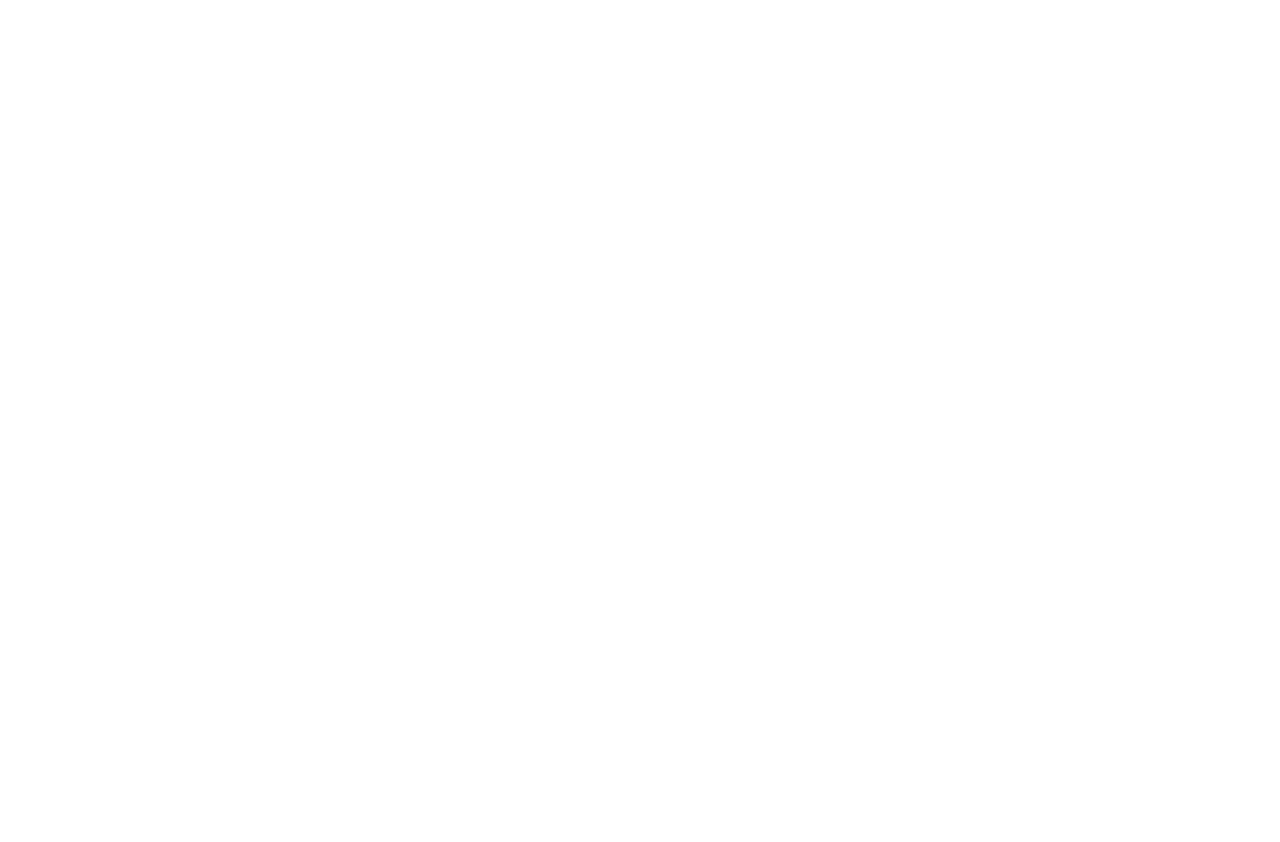
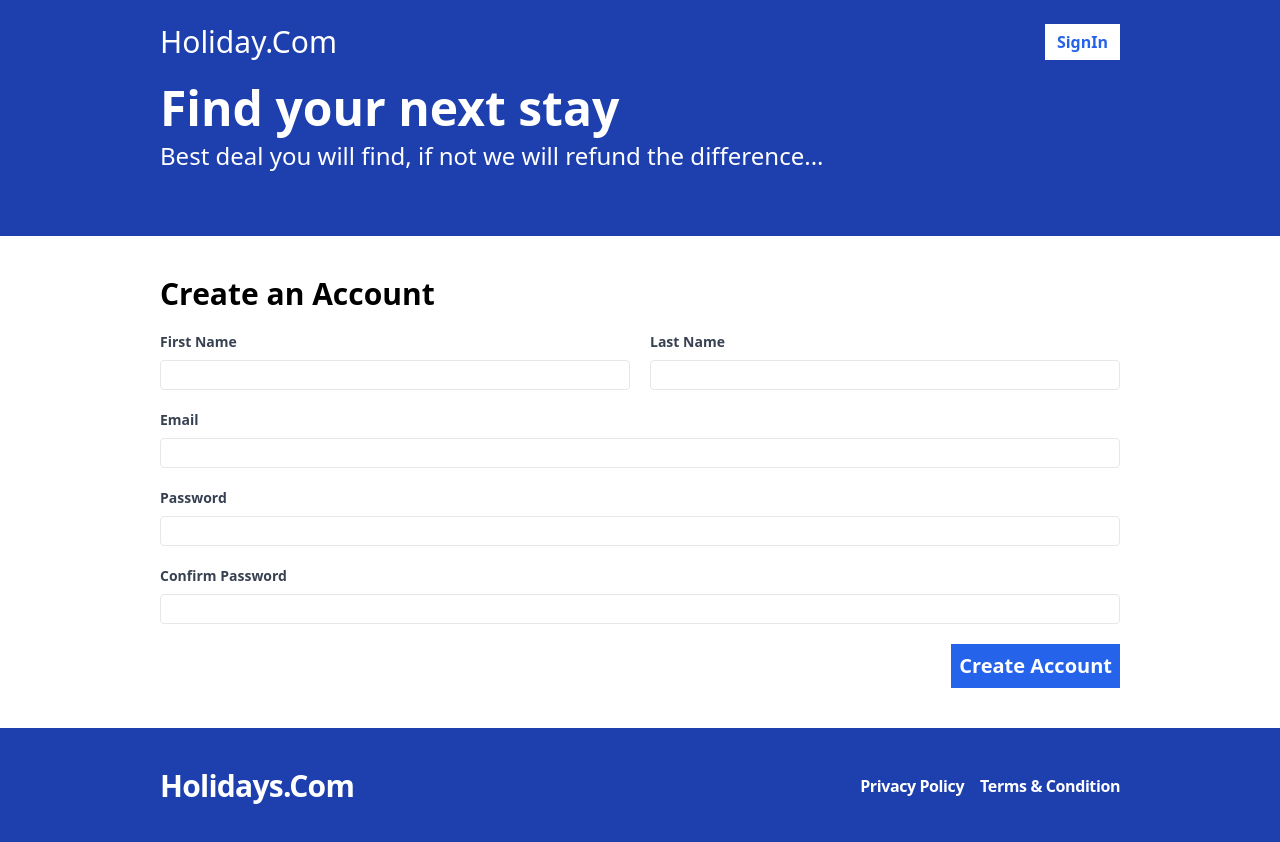
Before and after one commit to kunalmalik11/booking-app, a React (Vite) app in the folder client/: page /register in a window 1280 px wide. Before the commit this address had no page. Before the commit the page ends 800 px from the top, so only its background shows below. Built offline with nearby package versions, Linux system fonts and the light colour scheme; no server answers.

Commit message:
register user

```diff
--- a/client/package.json
+++ b/client/package.json
@@ -12,6 +12,8 @@
   "dependencies": {
     "react": "^18.2.0",
     "react-dom": "^18.2.0",
+    "react-hook-form": "^7.49.2",
+    "react-query": "^3.39.3",
     "react-router-dom": "^6.21.1"
   },
   "devDependencies": {
--- a/client/src/App.tsx
+++ b/client/src/App.tsx
@@ -1,5 +1,6 @@
 import { Route, BrowserRouter as Router, Routes } from "react-router-dom"
 import Layout from "./layouts/Layout"
+import Register from "./pages/Register"
 
 function App() {
 
@@ -9,6 +10,7 @@
       <Routes>
         <Route path="/" element={<Layout> <p>Home page</p></Layout>}/>
         <Route path="/search" element={<Layout> <p>searching page</p></Layout>}/>
+        <Route path="/register" element={<Layout><Register></Register></Layout>}/>
       </Routes>
     </Router>
   )
--- /dev/null
+++ b/client/src/api-client.ts
@@ -0,0 +1,17 @@
+import { RegisterFormData } from "./pages/Register";
+
+const API_BASE_URL=import.meta.env.VITE_API_BASE_URL;
+
+export const register=async (formData:RegisterFormData)=>{
+    const response=await fetch(`${API_BASE_URL}/api/users/register`,{
+        method:'POST',
+        headers:{
+            "Content-Type":"application/json"
+        },
+        body:JSON.stringify(formData)
+    })
+    const responseBody=await response.json();
+    if(!response.ok){
+        throw new Error(responseBody.message);
+    }
+}
--- a/client/src/main.tsx
+++ b/client/src/main.tsx
@@ -2,9 +2,22 @@
 import ReactDOM from 'react-dom/client'
 import App from './App.tsx'
 import './index.css'
+import { QueryClient, QueryClientProvider } from 'react-query'
+
+const queryClient=new QueryClient({
+  defaultOptions:{
+    queries:{
+      retry:0,
+    }
+  }
+})
 
 ReactDOM.createRoot(document.getElementById('root')!).render(
   <React.StrictMode>
+    <QueryClientProvider client={queryClient}>
+
     <App />
+    </QueryClientProvider>
+
   </React.StrictMode>,
 )
--- /dev/null
+++ b/client/src/pages/Register.tsx
@@ -0,0 +1,91 @@
+import { useForm } from "react-hook-form"
+import { useMutation } from "react-query";
+import * as apiClient from '../api-client'
+ export type RegisterFormData={
+    firstName:string,
+    lastName:string,
+    email:string,
+    password:string,
+    confirmPassword:string;
+}
+
+
+const Register = () => {
+
+    const {register,watch,handleSubmit,formState:{errors}}=useForm<RegisterFormData>();
+    const mutation=useMutation(apiClient.register,{
+        onSuccess:()=>{
+            console.log("reg successful");
+        },
+        onError:(error:Error)=>{
+            console.log(error.message);
+        },
+    });
+
+    const onSubmit=handleSubmit((data)=>{
+        mutation.mutate(data);
+    })
+
+  return (
+    <form className="flex flex-col gap-5" onSubmit={onSubmit}>
+        <h2 className="text-3xl font-bold">Create an Account</h2>
+        <div className="flex flex-col md:flex-row gap-5 ">
+            <label className="text-gray-700 text-sm font-bold flex flex-col gap-2 flex-1" >
+                First Name
+                <input className="border rounded w-fill py-1 px-2 font-normal" {...register("firstName",{required:"This field is required"})}></input>
+                {errors.firstName && (
+                    <span className="text-red-500">{errors.firstName.message}</span>
+                )}
+            </label>
+            <label className="text-gray-700 text-sm font-bold flex flex-col gap-2 flex-1" >
+                Last Name
+                <input className="border rounded w-fill py-1 px-2 font-normal" {...register("lastName",{required:"This field is required"})}></input>
+                {errors.lastName && (
+                    <span className="text-red-500">{errors.lastName.message}</span>
+                )}
+            </label>
+        </div>
+        <label className="text-gray-700 text-sm font-bold flex flex-col gap-2 flex-1" >
+                Email
+                <input type="email" className="border rounded w-fill py-1 px-2 font-normal" {...register("email",{required:"This field is required"})}></input>
+                {errors.email && (
+                    <span className="text-red-500">{errors.email.message}</span>
+                )}
+        </label>
+        <label  className="text-gray-700 text-sm font-bold flex flex-col gap-2 flex-1"
+         >
+                Password
+                <input type="password" className="border rounded w-fill py-1 px-2 font-normal"
+                {...register("password",{required:"This field is required",
+                minLength:{
+                    value:6,
+                    message:"Password must be atlease 6 char long"
+                }})}></input>
+                {errors.password && (
+                    <span className="text-red-500">{errors.password.message}</span>
+                )}
+        </label>
+        <label className="text-gray-700 text-sm font-bold flex flex-col gap-2 flex-1"
+        >
+                Confirm Password
+                <input type="password" className="border rounded w-fill py-1 px-2 font-normal" {...register("confirmPassword",{validate:(val)=>{
+            if(!val){
+                return "this field is required"
+            }else if(watch("password")!==val){
+                return "YOur passwords do not match"
+            }
+            }}
+        )}></input>
+                {errors.confirmPassword && (
+                    <span className="text-red-500">{errors.confirmPassword.message}</span>
+                )}
+        </label>
+        <span className="flex justify-end">
+            <button type="submit" className="bg-blue-600 text-white p-2 font-bold hover:bg-blue-500 text-xl">Create Account</button>
+        </span>
+
+    </form>
+  )
+}
+
+export default Register
```
Also changed, not shown: 1 other file (tests, documents, lock files or other folders).
